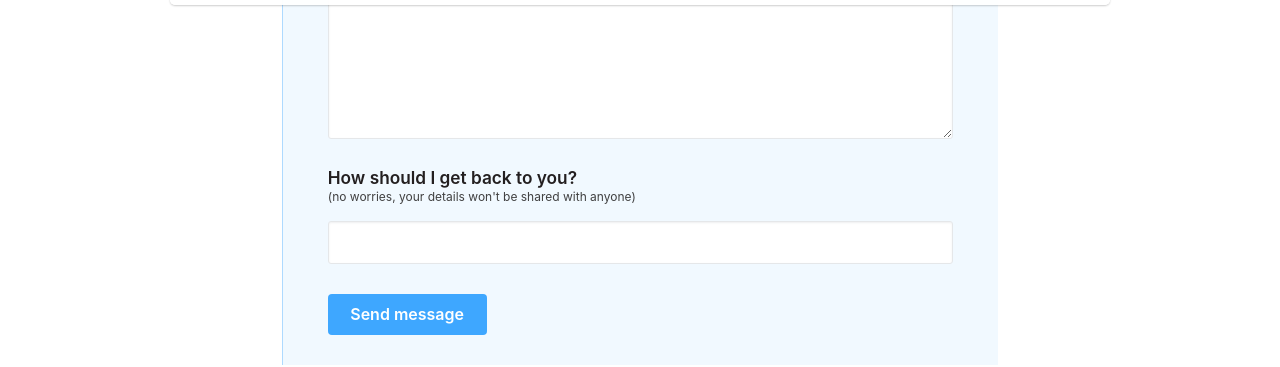
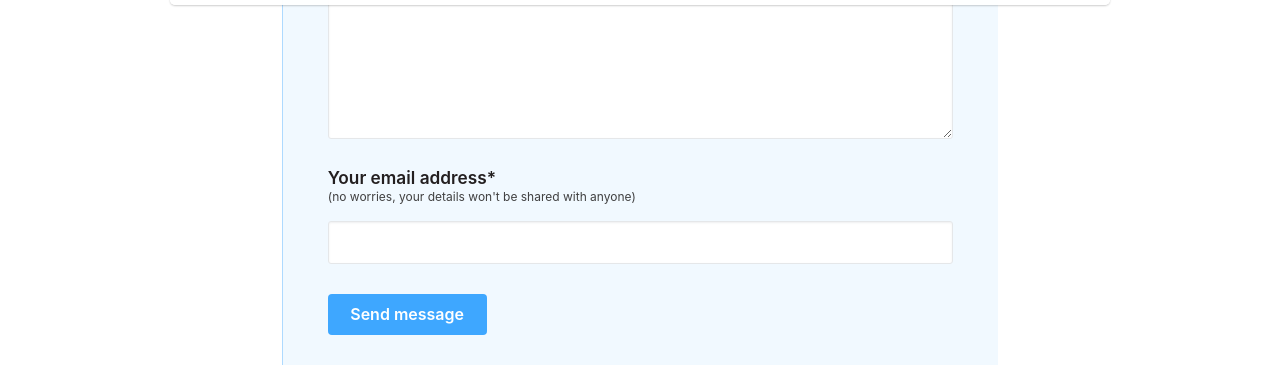
Before and after one commit to karolismieliauskas/thecoldestride.com, a Jekyll site: the page built from pages/get-in-touch.html, in a window 1280 px wide and 900 px high, scrolled down 830 px. Shown: the part 93-460 px from the top of the window. Built offline with Jekyll 4.4.1, drawn with Linux system fonts in a browser that asks for light colours.

Commit message:
Update getintouch.yml

```diff
--- a/_data/getintouch.yml
+++ b/_data/getintouch.yml
@@ -8,7 +8,7 @@ form:
     label: "Enter your message for me:"
     placeholder: ""
   contact:
-    label: How should I get back to you?
+    label: Your email address*
     note: (no worries, your details won't be shared with anyone)
     placeholder: ""
   action: Send message
```
